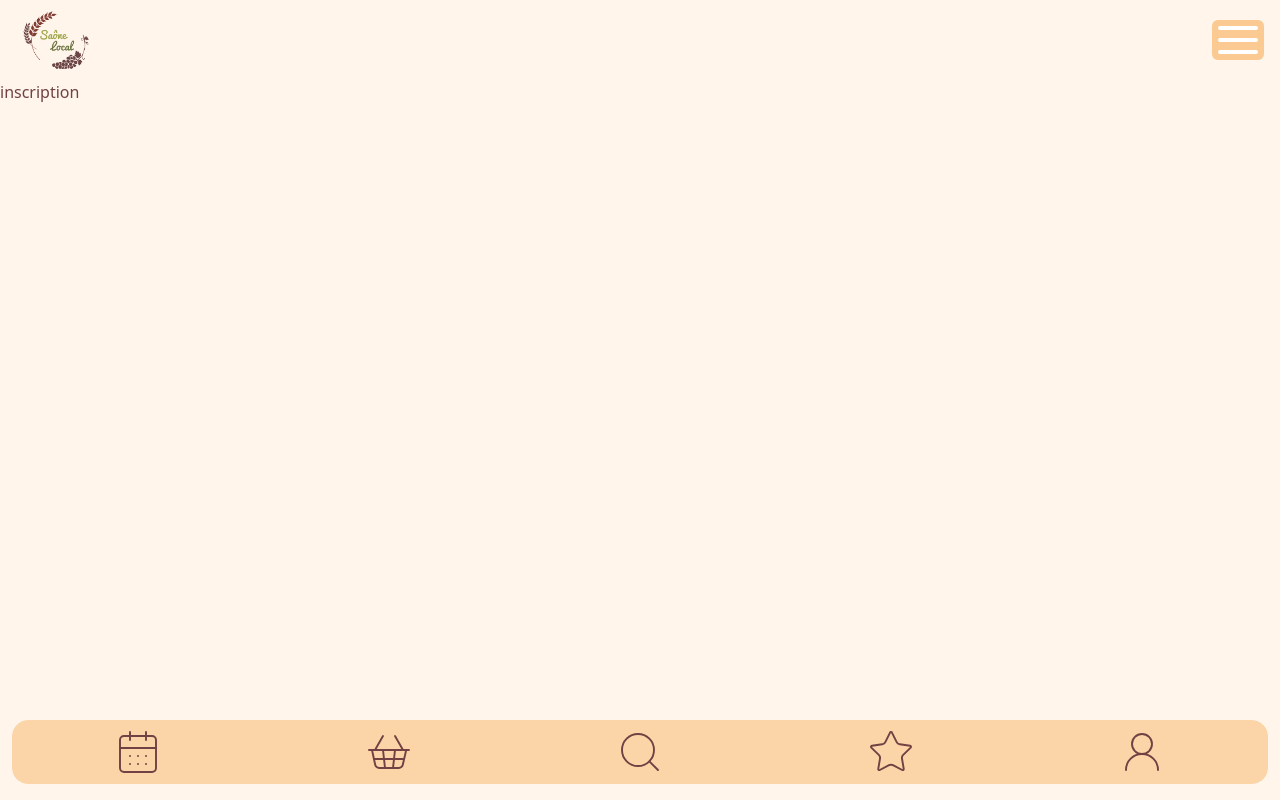
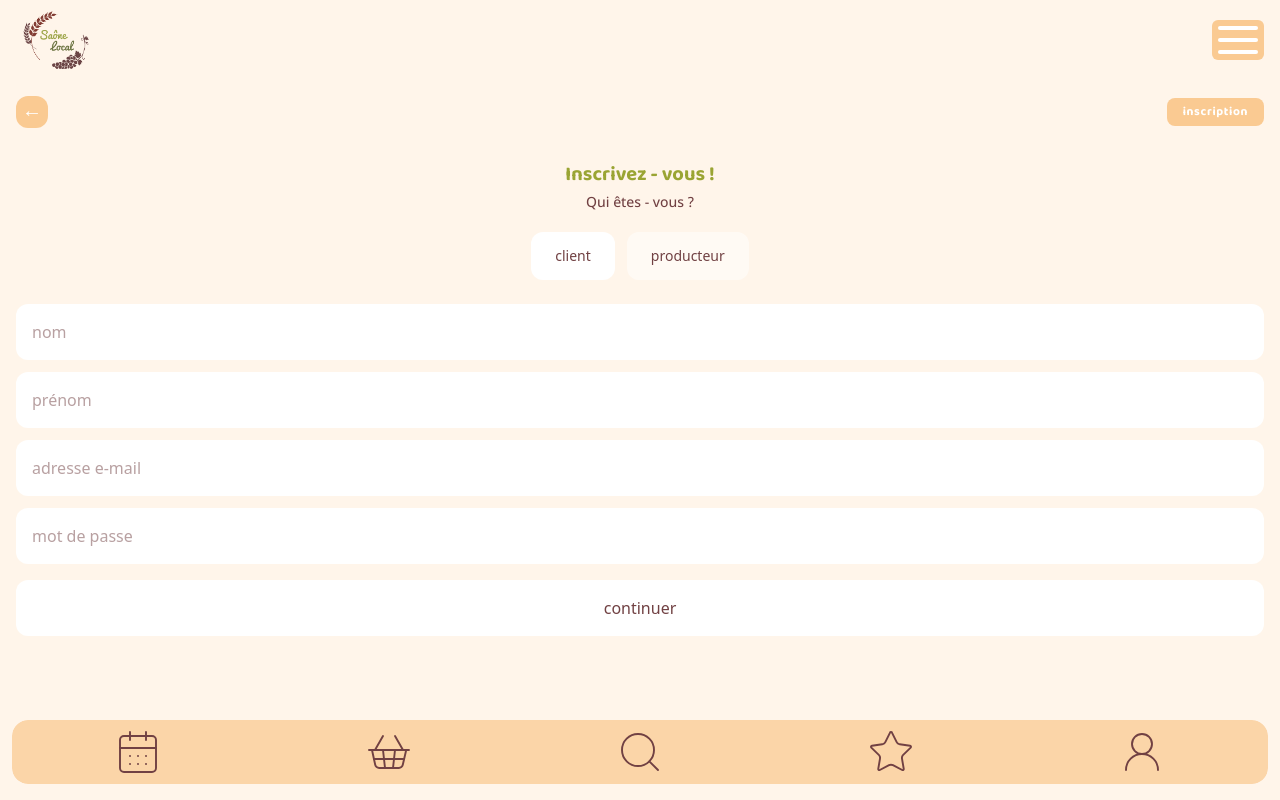
Before and after one commit to LamourMathys/Saone-local, a Next.js app in the folder client/: page /inscription in a window 1280 px wide. Shown: the top 800 px of the page. Built offline with nearby package versions, Linux system fonts and the light colour scheme; no server answers.

Commit message:
feat(Account):Inscription added

```diff
--- a/client/src/app/inscription/page.tsx
+++ b/client/src/app/inscription/page.tsx
@@ -1,3 +1,148 @@
+"use client";
+
+import { useState, SyntheticEvent } from "react";
+import { useRouter } from "next/navigation";
+import ProfileHeader from "../../components/boxandbouton-component/boxandbouton";
+import { Baloo_2, Open_Sans } from "next/font/google";
+
+const baloo2 = Baloo_2({ subsets: ["latin"], weight: ["400", "700"] });
+const openSans = Open_Sans({ subsets: ["latin"], weight: ["500"] });
+
+const API_URL = process.env.NEXT_PUBLIC_API_URL || "http://localhost:3000/api";
+
 export default function Inscription() {
-  return <main className="w-full">inscription</main>;
+  const router = useRouter();
+  const [role, setRole] = useState<"client" | "producteur">("client");
+  const [firstName, setFirstName] = useState("");
+  const [lastName, setLastName] = useState("");
+  const [email, setEmail] = useState("");
+  const [password, setPassword] = useState("");
+  const [error, setError] = useState("");
+  const [loading, setLoading] = useState(false);
+
+  const handleSubmit = async (e: SyntheticEvent<HTMLFormElement>) => {
+    e.preventDefault();
+    setError("");
+    setLoading(true);
+
+    try {
+      const res = await fetch(`${API_URL}/auth/register`, {
+        method: "POST",
+        credentials: "include",
+        headers: { "Content-Type": "application/json" },
+        body: JSON.stringify({
+          first_name: firstName,
+          last_name: lastName,
+          email,
+          password,
+          role,
+        }),
+      });
+
+      const data = await res.json();
+
+      if (!data.success) {
+        setError(data.error || "Erreur lors de l'inscription");
+        return;
+      }
+
+      if (role === "producteur") {
+        router.push(`/inscription/producteur?userId=${data.user.id}`);
+      } else {
+        router.push("/connexion");
+      }
+    } catch (err) {
+      setError("Impossible de contacter le serveur.");
+    } finally {
+      setLoading(false);
+    }
+  };
+
+  return (
+    <main className="w-full min-h-screen">
+      <div className="pt-4 px-4">
+        <ProfileHeader
+          text="inscription"
+          boxColor="bg-[#FACA92]"
+          buttonColor="bg-[#FACA92]"
+        />
+
+        <h1
+          className={`${baloo2.className} text-center text-xl font-bold text-[#9AA433] mt-8 mb-1`}
+        >
+          Inscrivez - vous !
+        </h1>
+
+        <p
+          className={`${openSans.className} text-center text-[#714143] text-sm mb-5`}
+        >
+          Qui êtes - vous ?
+        </p>
+
+        <div className="flex justify-center gap-3 mb-6">
+          <button
+            type="button"
+            onClick={() => setRole("client")}
+            className={`h-12 px-6 rounded-xl text-sm ${role === "client" ? "bg-white" : "bg-white/50"}`}
+          >
+            client
+          </button>
+          <button
+            type="button"
+            onClick={() => setRole("producteur")}
+            className={`h-12 px-6 rounded-xl text-sm ${role === "producteur" ? "bg-white" : "bg-white/50"}`}
+          >
+            producteur
+          </button>
+        </div>
+
+        <form onSubmit={handleSubmit} className="flex flex-col gap-3">
+          <input
+            type="text"
+            placeholder="nom"
+            value={lastName}
+            onChange={(e) => setLastName(e.target.value)}
+            required
+            className="h-14 bg-white rounded-xl px-4 w-full"
+          />
+          <input
+            type="text"
+            placeholder="prénom"
+            value={firstName}
+            onChange={(e) => setFirstName(e.target.value)}
+            required
+            className="h-14 bg-white rounded-xl px-4 w-full"
+          />
+          <input
+            type="email"
+            placeholder="adresse e-mail"
+            value={email}
+            onChange={(e) => setEmail(e.target.value)}
+            required
+            className="h-14 bg-white rounded-xl px-4 w-full"
+          />
+          <input
+            type="password"
+            placeholder="mot de passe"
+            value={password}
+            onChange={(e) => setPassword(e.target.value)}
+            required
+            className="h-14 bg-white rounded-xl px-4 w-full"
+          />
+
+          {error && (
+            <p className="text-[#5C3A2E] text-sm text-center">{error}</p>
+          )}
+
+          <button
+            type="submit"
+            disabled={loading}
+            className="h-14 bg-white rounded-xl w-full font-medium disabled:opacity-50 mt-1"
+          >
+            {loading ? "Inscription..." : "continuer"}
+          </button>
+        </form>
+      </div>
+    </main>
+  );
 }
--- /dev/null
+++ b/client/src/app/inscription/producteur/page.tsx
@@ -0,0 +1,134 @@
+"use client";
+
+import { useState, SyntheticEvent, Suspense } from "react";
+import { useRouter, useSearchParams } from "next/navigation";
+import ProfileHeader from "../../../components/boxandbouton-component/boxandbouton";
+import { Baloo_2, Open_Sans } from "next/font/google";
+
+const baloo2 = Baloo_2({ subsets: ["latin"], weight: ["400", "700"] });
+const openSans = Open_Sans({ subsets: ["latin"], weight: ["500"] });
+
+const API_URL = process.env.NEXT_PUBLIC_API_URL || "http://localhost:3000/api";
+
+function InscriptionProducteurForm() {
+  const router = useRouter();
+  const searchParams = useSearchParams();
+  const userId = searchParams.get("userId");
+
+  const [businessName, setBusinessName] = useState("");
+  const [shopLocation, setShopLocation] = useState("");
+  const [siret, setSiret] = useState("");
+  const [error, setError] = useState("");
+  const [loading, setLoading] = useState(false);
+
+  const handleSubmit = async (e: SyntheticEvent<HTMLFormElement>) => {
+    e.preventDefault();
+    setError("");
+
+    if (!userId) {
+      setError("Session invalide, veuillez recommencer l'inscription.");
+      return;
+    }
+
+    setLoading(true);
+
+    try {
+      const res = await fetch(`${API_URL}/producers`, {
+        method: "POST",
+        credentials: "include",
+        headers: { "Content-Type": "application/json" },
+        body: JSON.stringify({
+          user_id: userId,
+          business_name: businessName,
+          shop_location: shopLocation,
+          siret,
+        }),
+      });
+
+      const data = await res.json();
+
+      if (!data.success) {
+        setError(data.error || "Erreur lors de la création de votre fiche");
+        return;
+      }
+
+      router.push("/connexion");
+    } catch (err) {
+      setError("Impossible de contacter le serveur.");
+    } finally {
+      setLoading(false);
+    }
+  };
+
+  return (
+    <main className="w-full min-h-screen">
+      <div className="pt-4 px-4">
+        <ProfileHeader
+          text="inscription"
+          boxColor="bg-[#FACA92]"
+          buttonColor="bg-[#FACA92]"
+        />
+
+        <h1
+          className={`${baloo2.className} text-center text-xl font-bold text-[#9AA433] mt-8 mb-1`}
+        >
+          Votre exploitation
+        </h1>
+
+        <p
+          className={`${openSans.className} text-center text-[#714143] text-sm mb-6`}
+        >
+          Encore une étape avant de finaliser votre inscription
+        </p>
+
+        <form onSubmit={handleSubmit} className="flex flex-col gap-3">
+          <input
+            type="text"
+            placeholder="nom de l'exploitation"
+            value={businessName}
+            onChange={(e) => setBusinessName(e.target.value)}
+            required
+            className="h-14 bg-white rounded-xl px-4 w-full"
+          />
+          <input
+            type="text"
+            placeholder="adresse de la ferme"
+            value={shopLocation}
+            onChange={(e) => setShopLocation(e.target.value)}
+            required
+            className="h-14 bg-white rounded-xl px-4 w-full"
+          />
+          <input
+            type="text"
+            placeholder="numéro SIRET"
+            value={siret}
+            onChange={(e) => setSiret(e.target.value)}
+            required
+            maxLength={14}
+            className="h-14 bg-white rounded-xl px-4 w-full"
+          />
+
+          {error && (
+            <p className="text-[#5C3A2E] text-sm text-center">{error}</p>
+          )}
+
+          <button
+            type="submit"
+            disabled={loading}
+            className="h-14 bg-white rounded-xl w-full font-medium disabled:opacity-50 mt-1"
+          >
+            {loading ? "Création..." : "continuer"}
+          </button>
+        </form>
+      </div>
+    </main>
+  );
+}
+
+export default function InscriptionProducteur() {
+  return (
+    <Suspense fallback={null}>
+      <InscriptionProducteurForm />
+    </Suspense>
+  );
+}
```
Also changed, not shown: 2 other files (tests, documents, lock files or other folders).
